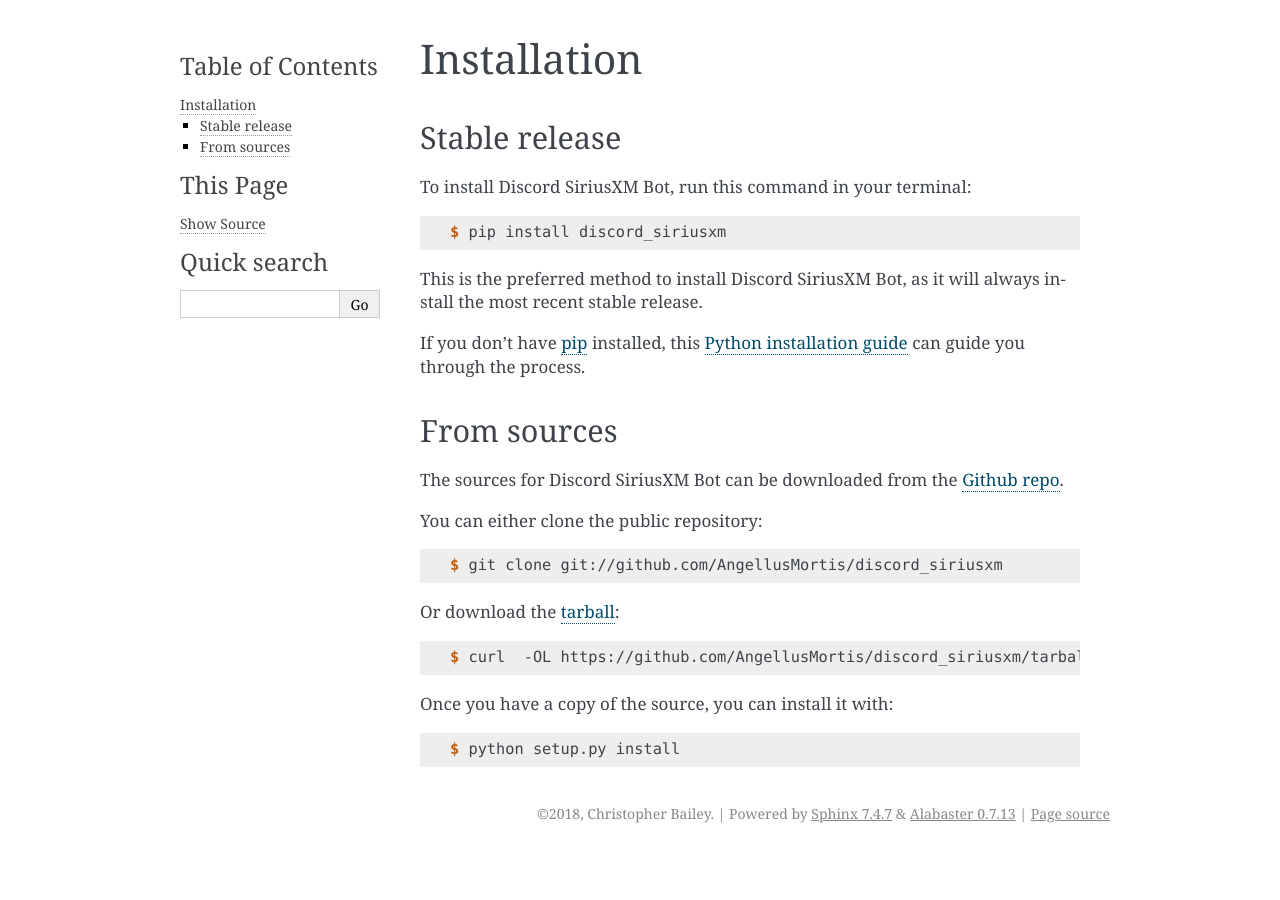
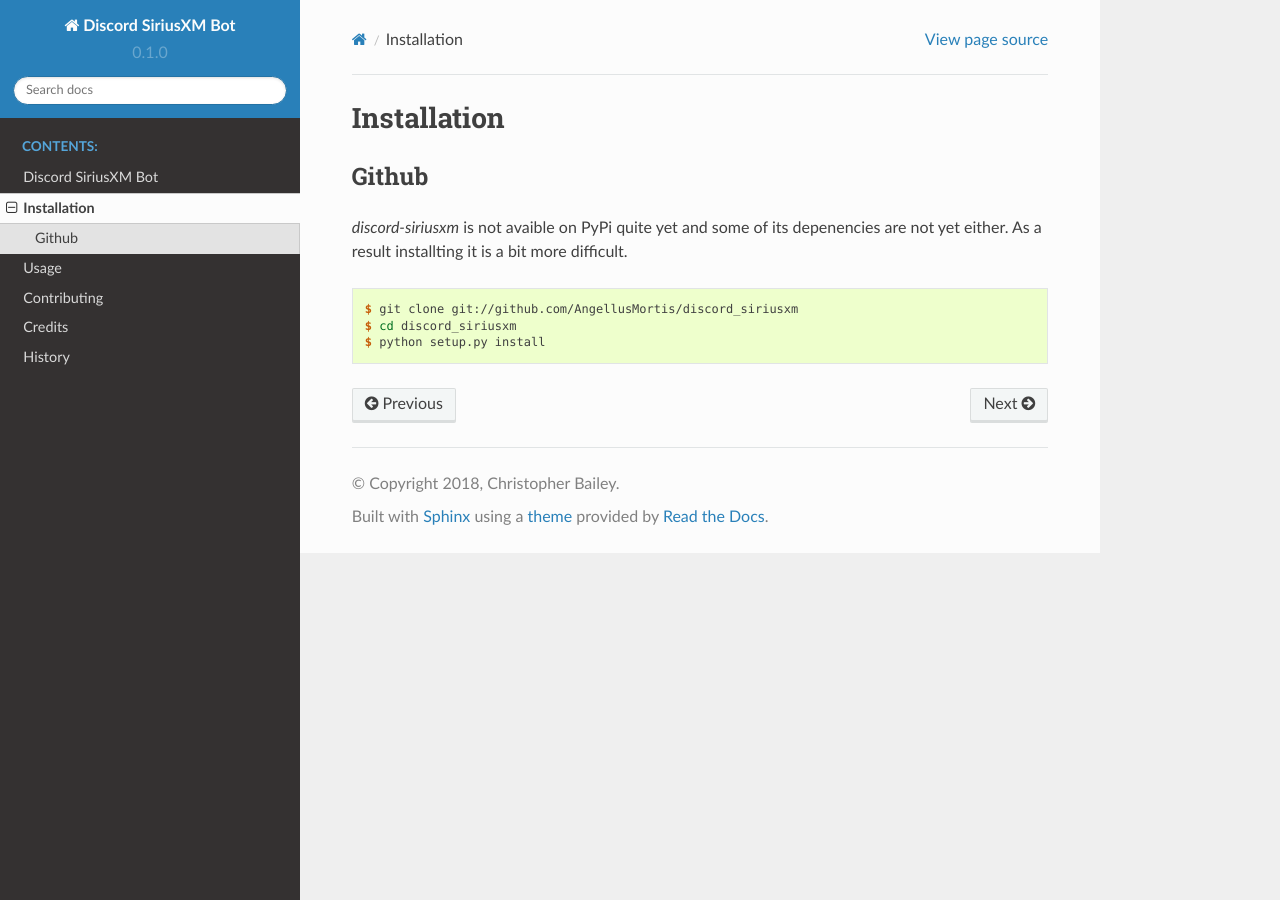
Before and after one commit to AngellusMortis/sxm-player, a Sphinx documentation site: the page built from docs/installation.rst, in a window 1280 px wide. Built offline with Sphinx 7.4.7 and the Read the Docs theme 2.0.0, drawn with Linux system fonts in a browser that asks for light colours; pages that are not in the unit, such as notebooks, are missing from menus.

Commit message:
Initial documenation setup

```diff
--- a/docs/conf.py
+++ b/docs/conf.py
@@ -84,7 +84,7 @@
 # The theme to use for HTML and HTML Help pages.  See the documentation for
 # a list of builtin themes.
 #
-html_theme = 'alabaster'
+html_theme = 'sphinx_rtd_theme'
 
 # Theme options are theme-specific and customize the look and feel of a
 # theme further.  For a list of options available for each theme, see the
--- a/docs/index.rst
+++ b/docs/index.rst
@@ -1,5 +1,5 @@
-Welcome to Discord SiriusXM Bot's documentation!
-======================================
+Welcome to Discord-SiriusXM Bot's documentation!
+================================================
 
 .. toctree::
    :maxdepth: 2
--- a/docs/installation.rst
+++ b/docs/installation.rst
@@ -5,47 +5,14 @@
 ============
 
 
-Stable release
---------------
+Github
+------
 
-To install Discord SiriusXM Bot, run this command in your terminal:
-
-.. code-block:: console
-
-    $ pip install discord_siriusxm
-
-This is the preferred method to install Discord SiriusXM Bot, as it will always install the most recent stable release.
-
-If you don't have `pip`_ installed, this `Python installation guide`_ can guide
-you through the process.
-
-.. _pip: https://pip.pypa.io
-.. _Python installation guide: http://docs.python-guide.org/en/latest/starting/installation/
-
-
-From sources
-------------
-
-The sources for Discord SiriusXM Bot can be downloaded from the `Github repo`_.
-
-You can either clone the public repository:
+`discord-siriusxm` is not avaible on PyPi quite yet and some of its depenencies
+are not yet either. As a result installting it is a bit more difficult.
 
 .. code-block:: console
 
     $ git clone git://github.com/AngellusMortis/discord_siriusxm
-
-Or download the `tarball`_:
-
-.. code-block:: console
-
-    $ curl  -OL https://github.com/AngellusMortis/discord_siriusxm/tarball/master
-
-Once you have a copy of the source, you can install it with:
-
-.. code-block:: console
-
+    $ cd discord_siriusxm
     $ python setup.py install
-
-
-.. _Github repo: https://github.com/AngellusMortis/discord_siriusxm
-.. _tarball: https://github.com/AngellusMortis/discord_siriusxm/tarball/master
--- /dev/null
+++ b/readthedocs.yml
@@ -0,0 +1,4 @@
+build:
+    image: latest
+python:
+    version: 3.6
```
Also changed, not shown: other parts of docs/index.rst (+0 -1 lines), README.rst (+4 -13 lines), requirements_dev.txt (+10 -10 lines).
